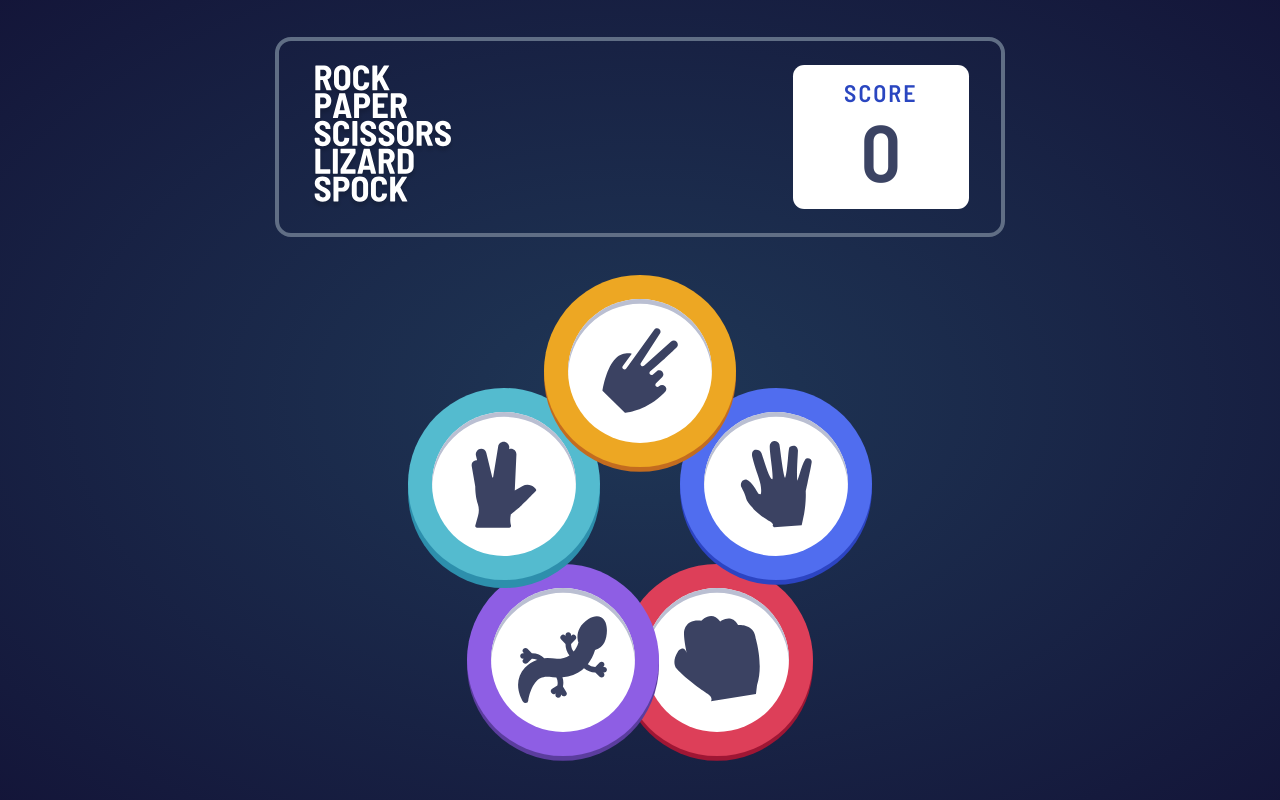
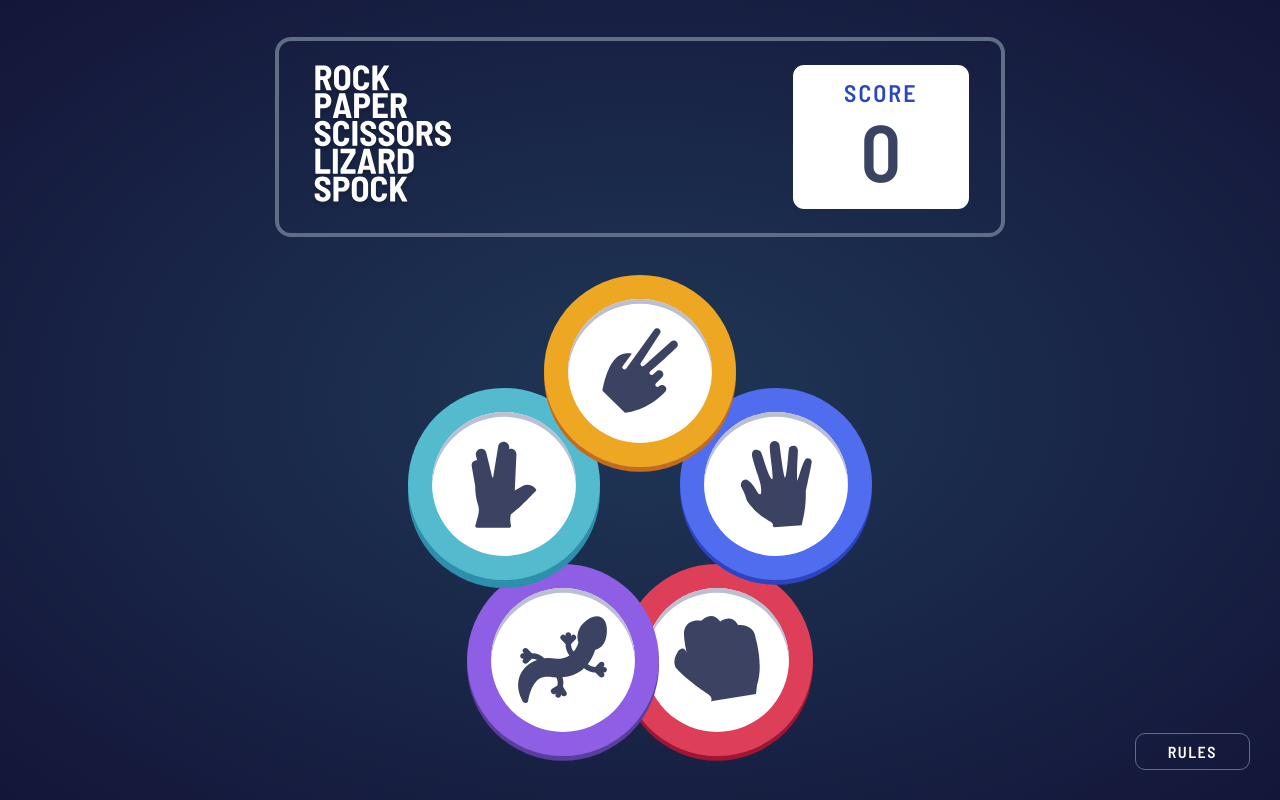
Before and after one commit to vivek091195/Rock-Paper-Scissors-Lizzard-Spock, a React (Create React App) app: page / in a window 1280 px wide. Built offline with nearby package versions, Linux system fonts and the light colour scheme.

Commit message:
<RPSLS> Added rules button

```diff
--- a/src/LandingPage.js
+++ b/src/LandingPage.js
@@ -1,5 +1,5 @@
 import React from 'react';
-import { GameWrapper } from './LandingPage.style';
+import { GameWrapper, RulesPanel } from './LandingPage.style';
 import { ScorePanel } from './ScorePanel';
 import { GamePanel } from './GamePanel';
 import { ResultPanel } from './ResultPanel';
@@ -27,6 +27,7 @@ const LandingPage = () => {
           result={result}
         />
       )}
+      <RulesPanel>Rules</RulesPanel>
     </GameWrapper>
   );
 };
--- a/src/LandingPage.style.js
+++ b/src/LandingPage.style.js
@@ -7,6 +7,29 @@ const GameWrapper = styled.div`
   flex-direction: column;
   align-items: center;
   justify-content: space-around;
+  @media only screen and (max-width: 768px) {
+    justify-content: start;
+  }
 `;
 
-export { GameWrapper };
+const RulesPanel = styled.div`
+  position: absolute;
+  bottom: 30px;
+  right: 30px;
+  font-size: 1rem;
+  color: white;
+  text-transform: uppercase;
+  border: 1px solid hsl(217, 16%, 45%);
+  border-radius: 10px;
+  letter-spacing: 1.5px;
+  padding: 0.5rem 2rem;
+  cursor: pointer;
+  @media only screen and (max-width: 768px) {
+    padding: 1rem 2rem;
+    font-size: 1.5rem;
+    right: 50%;
+    transform: translate(50%);
+  }
+`;
+
+export { GameWrapper, RulesPanel };
--- a/src/ResultPanel.style.js
+++ b/src/ResultPanel.style.js
@@ -20,7 +20,7 @@ const ResultWindow = styled.div`
   align-items: center;
   @media only screen and (max-width: 768px) {
     position: absolute;
-    bottom: 10%;
+    bottom: 15%;
     left: 50%;
     transform: translateX(-50%);
   }
```
